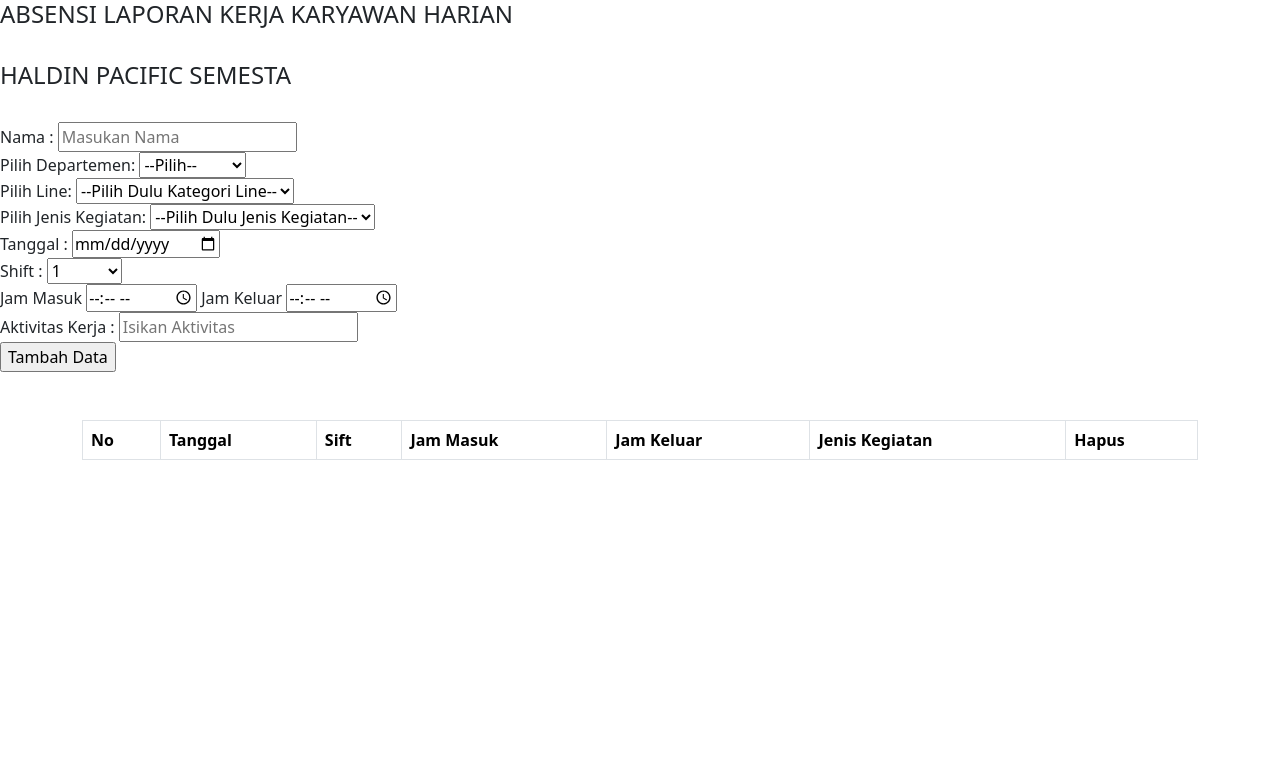
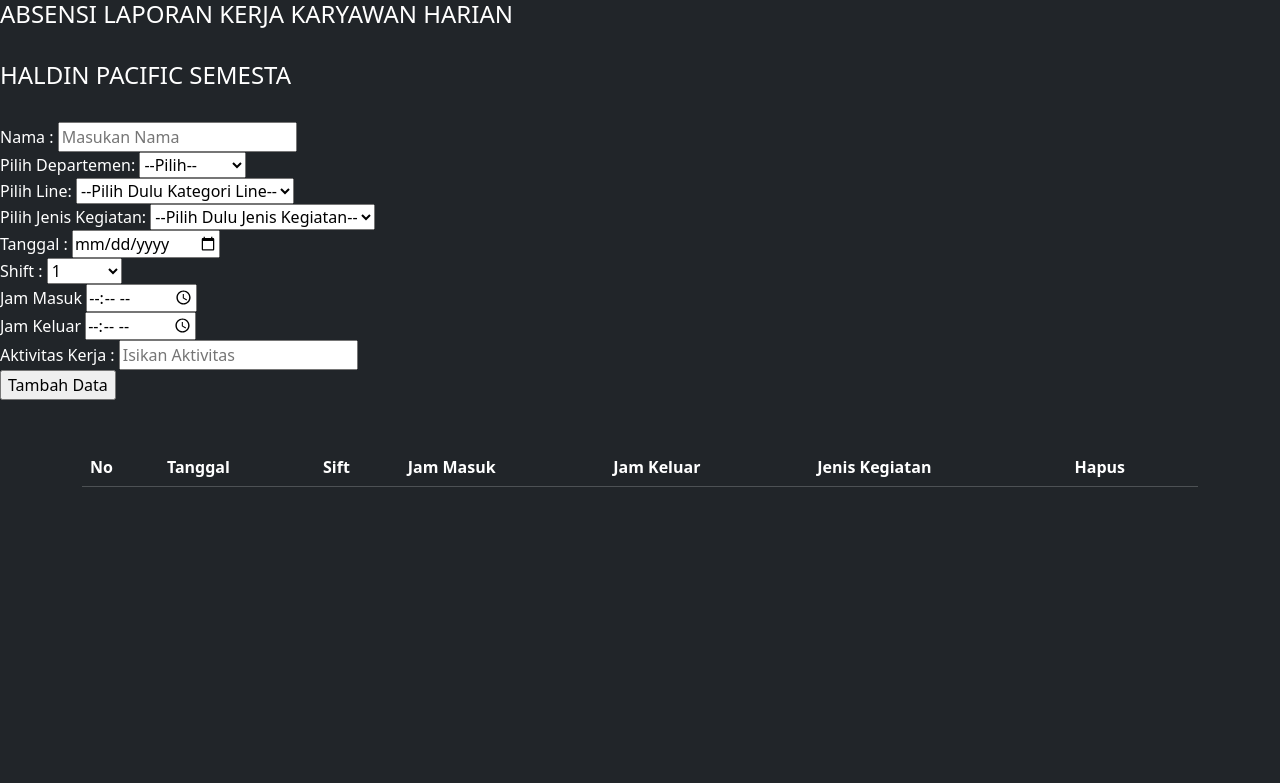
Before and after one commit to indrajuliansh/absen, a PHP site: page /absensi_laporan_kerja.php in a window 1280 px wide. Shown: the top 783 px of the page. Run offline with PHP 8.4, Linux system fonts and the light colour scheme; lists and menus that the app fills with data are empty; some libraries are stand-ins or nearby versions.

Commit message:
Add files via upload

```diff
--- a/absensi_laporan_kerja.php
+++ b/absensi_laporan_kerja.php
@@ -1,6 +1,8 @@
 <html></html>
+<head><meta name="viewport" content="width=device-width, initial-scale=1, shrink-to-fit=no">
+
 <link rel="stylesheet" href="bootstrap/css/bootstrap.min.css">
-<body><h4>ABSENSI LAPORAN KERJA KARYAWAN HARIAN </h4><br>
+<body class="bg-dark text-white"><h4>ABSENSI LAPORAN KERJA KARYAWAN HARIAN </h4><br>
 <h4>HALDIN PACIFIC SEMESTA </h4>
 <script>
         function updateOptions() {
@@ -20,7 +22,8 @@
                         steps: [
                             "Suport SCC",
                             "Suport BIB",
-                            "Suport Meco"
+                            "Suport Meco",
+                            "Cleaning"
                         ]
                     },
                     {
@@ -77,7 +80,8 @@
                         steps: [
                             "Suport SCC",
                             "Suport BIB",
-                            "Suport Meco"
+                            "Suport Meco",
+                            "Cleaning"
                         ]
                     },
                     {
@@ -169,6 +173,7 @@
             <br>
             <label for="timeInput"> Jam Masuk </label>
             <input type="time" id="time1" name="timeInput" required>
+            <br>
             <label for="timeInput"> Jam Keluar </label>
             <input type="time" id="time2" name="timeInput" required>
             <br>
@@ -226,7 +231,7 @@
 
 
 <div class="container mt-5">
-  <table id="dataTable" class="table table-bordered">
+  <table id="dataTable" class="table table-dark">
     <thead>
         <tr>
             <th>No</th>
@@ -244,4 +249,4 @@
 
 </form>
 
-</body></html>
+</body></head></html>
```
